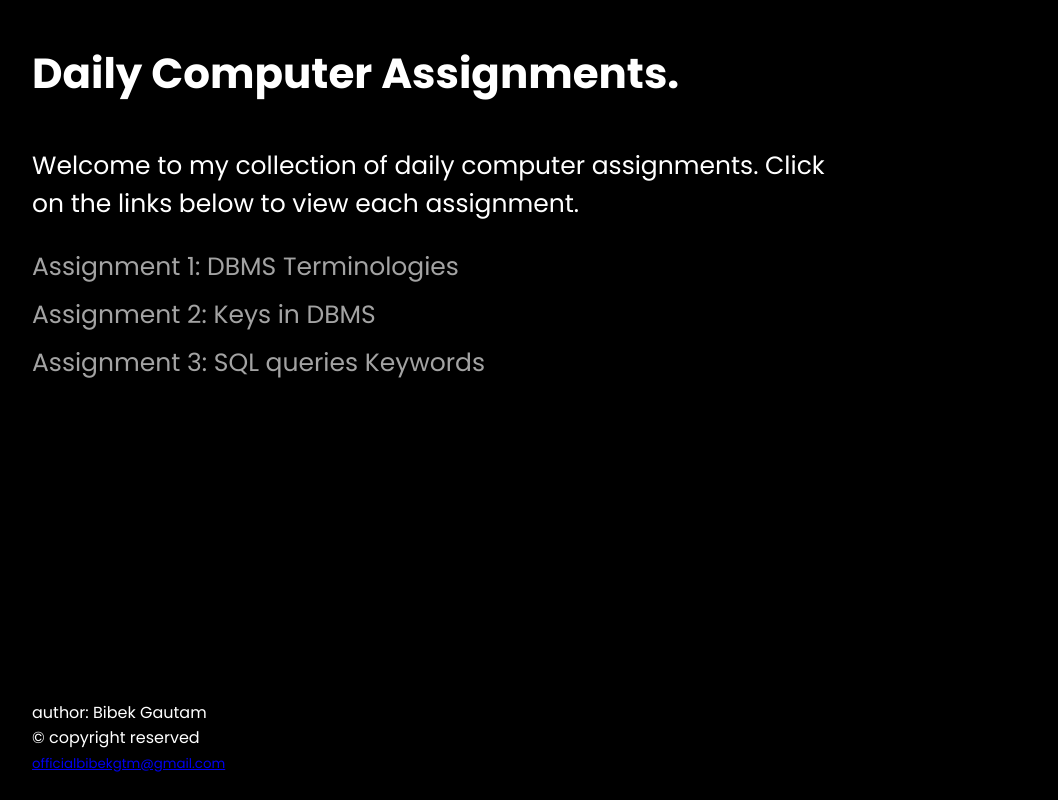
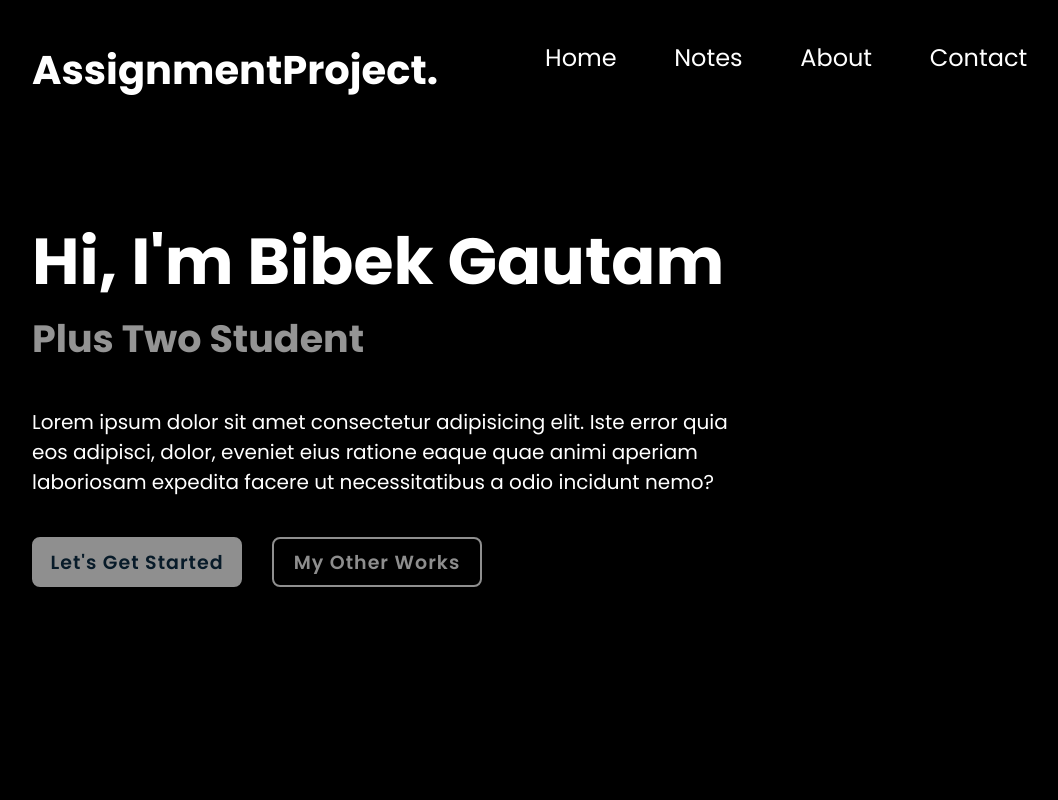
Before and after one commit to BibekGTM/Assignment-Project, a plain HTML site: page index.html in a window 1280 px wide. Shown: the whole page, without its empty margins (96-1154 px from the left). Drawn offline with Linux system fonts and the light colour scheme.

Commit message:
new home page

```diff
--- /dev/null
+++ b/css/index.css
@@ -0,0 +1,154 @@
+@import url('https://fonts.googleapis.com/css2?family=Poppins:ital,wght@0,100;0,200;0,300;0,400;0,500;0,600;0,700;0,800;0,900;1,100;1,200;1,300;1,400;1,500;1,600;1,700;1,800;1,900&display=swap');
+* {
+    padding: 0;
+    margin: 0;
+    box-sizing: border-box;
+    font-family: 'Poppins', sans-serif;
+
+}
+html, body {
+    background-color: black;
+    color: white;
+
+}
+.navbar {
+    color: #fff;
+    padding: 1rem 0;
+}
+.navbar-container {
+    background-color: transparent;
+    position: fixed;
+    height: fit-content;
+
+    top: 0;
+    bottom: 0;
+    width: 100%;
+    padding: 40px 10%;
+
+    display: flex;
+    justify-content: space-between;
+    z-index: 100;
+
+}
+.navbar-logo {
+    font-size: 2.5rem;
+    font-weight: bold;
+    color: #fff;
+    text-decoration: none;
+}
+.navbar-menu {
+    font-size: 1.5rem;
+    display: flex;
+    list-style: none;
+}
+.navbar-link {
+    color: #fff;
+    text-decoration: none;
+    padding: 0.5rem 1.8rem;
+    transition: color 0.3s ease;
+}
+.navbar-link:hover {
+    color: grey;
+}
+@media (max-width: 400px) {
+    .navbar-container {
+
+        align-items: flex-start;
+    }
+
+    .navbar-menu {
+        margin-top: 1rem;
+        flex-direction: column;
+        width: 100%;
+    }
+
+    .navbar-link {
+        padding: 0.5rem 0;
+    }
+
+    .navbar-cta {
+        margin-top: 1rem;
+        align-self: flex-start;
+    }
+}
+.home {
+    display: flex;
+    height: 100vh;
+    align-items: center;
+    padding: 0 10%;
+}
+.home-content {
+    max-width: 700px;
+}
+.home-content h1 {
+    font-size: 65px;
+    font-weight: 700;
+    line-height: 1.5;
+}
+.home-content h3 {
+    font-size: 38px;
+    font-weight: 700;
+    color: rgb(148, 148, 148);
+    margin-bottom: 40px;
+}
+.home-content p {
+    font-size: 20px;
+    margin: 20px 0 40px;
+}
+.home-content .btn-box {
+    display: flex;
+    justify-content: space-between;
+    width: 450px;
+    height: 50px;
+
+}
+.btn-box a {
+    position: relative;
+    display: inline-flex;
+    justify-content: center;
+    align-items: center;
+    width: 210px;
+    height: 100%;
+    background-color: rgb(143, 143, 143);
+    border: 2px solid rgb(143, 143, 143);
+    border-radius: 8px;
+    font-size: 19px;
+    color: #081b29;
+    text-decoration: none;
+    font-weight: 600;
+    letter-spacing: 1px;
+    z-index: 1;
+    overflow: hidden;
+}
+.btn-box a:hover {
+    color: rgb(143, 143, 143);
+
+}
+.btn-box a:nth-child(2) {
+    background-color: transparent;
+    color: rgb(142, 142, 142);
+    transition: 0.5s;
+}
+.btn-box a:nth-child(2):hover {
+    color: black;
+}
+.btn-box a:nth-child(2):hover::before {
+    color: black;
+    background-color: rgb(143, 143, 143)
+
+}
+.btn-box a::before {
+    content: '';
+    position: absolute;
+    top: 0;
+    left: 0;
+    width:0;
+    height: 100%;
+    background: rgb(143, 143, 143);
+    z-index: -1;
+    transition: 0.5s;
+}
+.btn-box a:hover::before {
+    width: 100%;
+    background-color: black;
+}
--- a/css/style.css
+++ b/css/style.css
@@ -1,33 +1,8 @@
-@import url('https://fonts.googleapis.com/css2?family=Poppins:ital,wght@0,100;0,200;0,300;0,400;0,500;0,600;0,700;0,800;0,900;1,100;1,200;1,300;1,400;1,500;1,600;1,700;1,800;1,900&display=swap');
-html, body {
-    height: 100%;
-    text-align: left;
-    font-family: 'Poppins', sans-serif;
-    width: 80%;
-    margin-left: 10%;
-    margin-right: 10%;
-}
-body {
-    padding: 0;
-    margin: 0;
-    background-color: black;
-    color: white;
-}
 
-.container {
-    min-height: 100%;
-
-
-}
-.main {
+.body {
     overflow: auto;
     padding-bottom:100px;
 }
-
-h1, h3 {
-    margin: 0;
-}
-
 .title {
     font-weight: bold;
     font-size: 42px;
@@ -63,6 +38,3 @@ footer {
     height: 100px;
     margin-top: -100px;
 }
-.databaseImg {
-    width: 100%;
-}
--- a/index.html
+++ b/index.html
@@ -3,29 +3,35 @@
 <head>
     <meta charset="UTF-8">
     <meta name="viewport" content="width=device-width, initial-scale=1.0">
-    <title>Daily Computer Assignments</title>
-    <link rel="stylesheet" href="css/style.css">
+    <title>Home | AssignmentProject</title>
+    <link rel="stylesheet" href="css/index.css">
+
 </head>
 <body>
     <div class="container">
-        <div class="main">
-            <p class="title">Daily Computer Assignments.</p>
-            <p class="text">Welcome to my collection of daily computer assignments. Click on the links below to view each assignment.</p>
+        <header class="navbar-container">
+            <a href="#" class="navbar-logo">AssignmentProject.</a>
+            <nav class="navbar-menu">
+                <li><a href="index.html" class="navbar-link">Home</a></li>
+                <li><a href="notes.html" class="navbar-link">Notes</a></li>
+                <li><a href="about.html" class="navbar-link">About</a></li>
+                <li><a href="#" class="navbar-link">Contact</a></li>
+            </nav>
 
-            <ul class="assignments-list">
-                <li><a href="assignments/assignment1.html">Assignment 1: DBMS Terminologies</a></li>
-                <li><a href="assignments/assignment2.html">Assignment 2: Keys in DBMS</a></li>
-                <li><a href="assignments/assignment3.html">Assignment 3: SQL queries Keywords</a></li>
-                <!-- Add more assignments as needed -->
-            </ul>
-        </div>
+        </header>
+        <section class="home">
+            <div class="home-content">
+                <h1>Hi, I'm Bibek Gautam</h1>
+                <h3>Plus Two Student</h3>
+                <p> Lorem ipsum dolor sit amet consectetur adipisicing elit. Iste error quia eos adipisci, dolor, eveniet eius ratione eaque quae animi aperiam laboriosam expedita facere ut necessitatibus a odio incidunt nemo?</p>
+                <div class="btn-box">
+                    <a href="#">Let's Get Started</a>
+                    <a href="#">My Other Works</a>
+                </div>
+           </div>
+        </section>
+
     </div>
 
-    <footer>
-
-        author: Bibek Gautam<br>
-        &copy; copyright reserved<br>
-        <small><a href="mailto:officialbibekgtm@gmail.com">officialbibekgtm@gmail.com</a></small>
-    </footer>
 </body>
 </html>
```
Also changed, not shown: about.html (added, +26 -0 lines), notes.html (added, +45 -0 lines).
